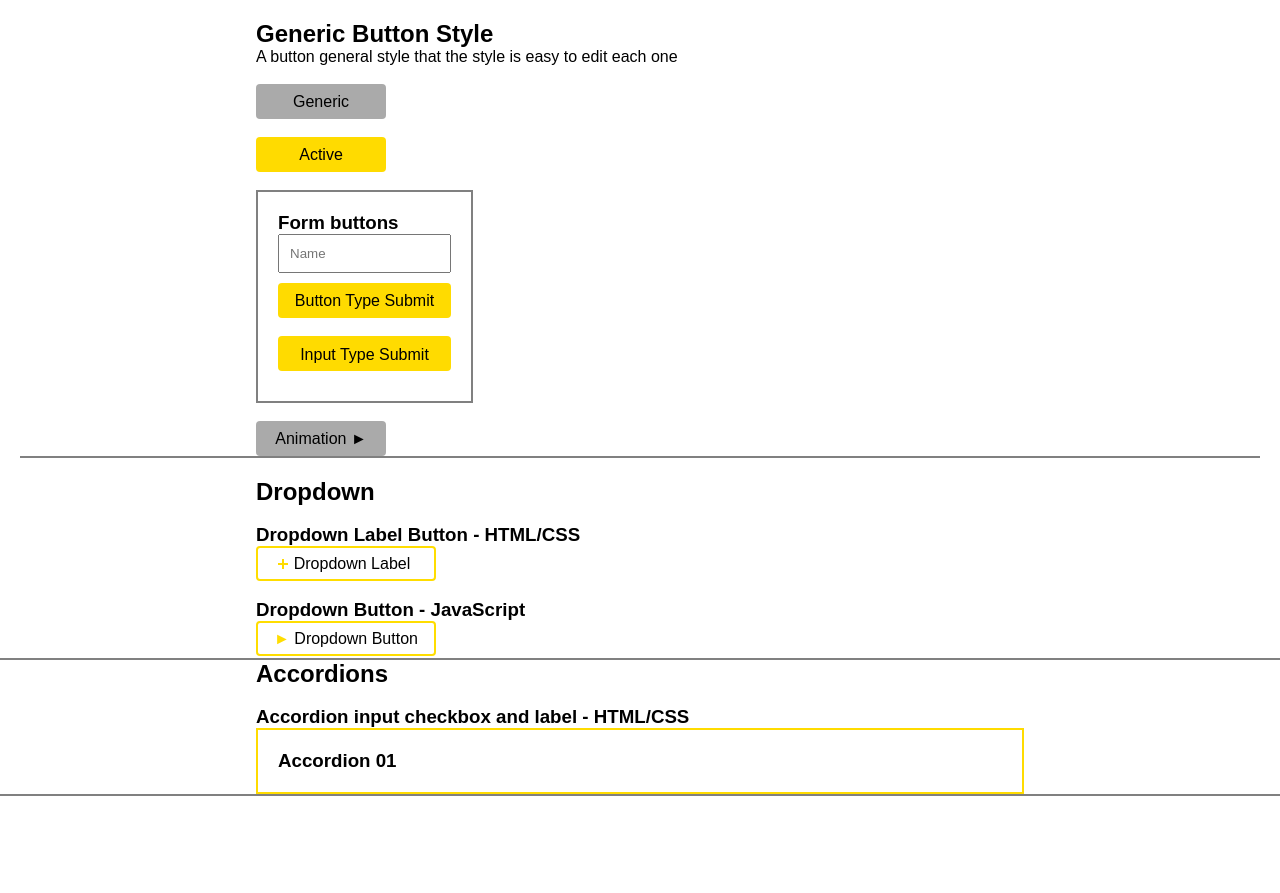
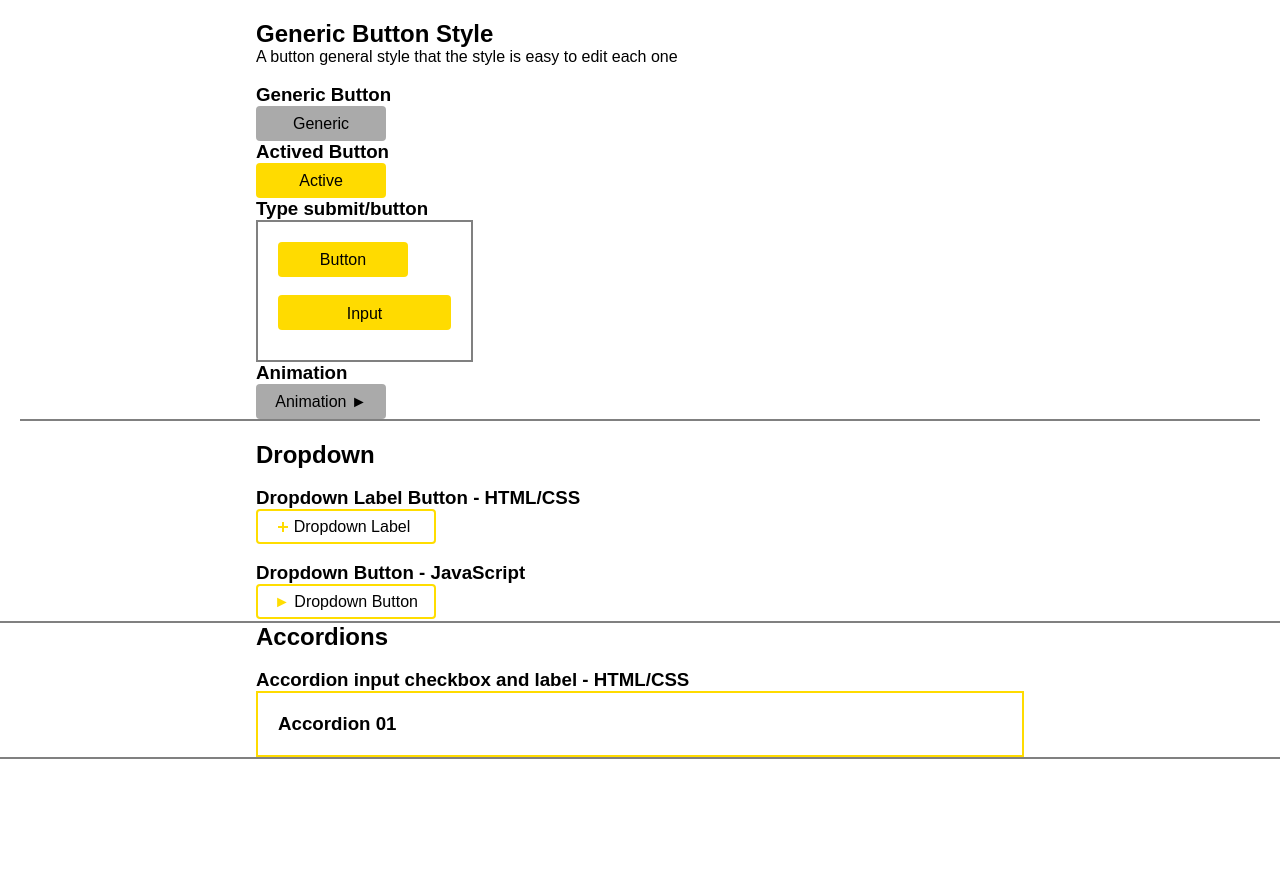
Before and after one commit to GustavoDias7/componentes, a plain HTML site: page index.html in a window 1280 px wide. Drawn offline with Linux system fonts and the light colour scheme.

Commit message:
Adding example container

```diff
--- a/index.html
+++ b/index.html
@@ -10,7 +10,7 @@
     <link rel="stylesheet" href="./generic button/generic-button.css" />
     <link rel="stylesheet" href="./dropdown/dropdown.css" />
     <link rel="stylesheet" href="./accordion/accordion.css" />
-    <link rel="stylesheet" href="./header-patterns/header-patterns.css">
+    <link rel="stylesheet" href="./header-patterns/header-patterns.css" />
   </head>
 
   <body>
@@ -22,35 +22,31 @@
           <br />
         </div>
 
+        <h3>Generic Button</h3>
+        <div class="example">
           <button class="button">Generic</button>
+        </div>
+
+        <h3>Actived Button</h3>
+        <div class="example">
+          <button class="button active-btn">Active</button>
+        </div>
+
+        <h3>Type submit/button</h3>
+        <div class="example">
+          <form action="">
+            <button class="button active-btn" type="submit">Button</button>
             <br />
+            <input class="button active-btn" type="submit" value="Input" />
+          </form>
+        </div>
 
-        <button class="button active-btn">Active</button>
-        <br />
-
-        <form action="">
-          <h3>Form buttons</h3>
-          <input type="text" placeholder="Name" />
-          <br />
-          <button
-            class="button submit-btn active-btn"
-            type="submit"
-            class="submit-btn"
-          >
-            Button Type Submit
-          </button>
-          <br />
-          <input
-            class="button submit-btn active-btn"
-            type="submit"
-            value="Input Type Submit"
-          />
-        </form>
-        <br />
-
+        <h3>Animation</h3>
+        <div class="example">
           <button class="button">
             Animation <span class="arrow">&#9658;</span>
           </button>
+        </div>
       </div>
     </section>
 
@@ -62,6 +58,7 @@
         </div>
 
         <h3>Dropdown Label Button - HTML/CSS</h3>
+        <div class="example">
           <label class="dropdown-lb" for="dropdown-lb">
             <input type="checkbox" id="dropdown-lb" />
             <span class="dropdown-name">
@@ -72,15 +69,17 @@
                 <p>
                   Lorem ipsum dolor sit amet consectetur adipisicing elit.
                   Necessitatibus explicabo molestiae amet facilis ipsam, ut
-                incidunt eaque? Et, ullam, cupiditate impedit, fugiat architecto
-                cum est veniam excepturi hic illum laboriosam.
+                  incidunt eaque? Et, ullam, cupiditate impedit, fugiat
+                  architecto cum est veniam excepturi hic illum laboriosam.
                 </p>
               </div>
             </div>
           </label>
+        </div>
         <br />
 
         <h3>Dropdown Button - JavaScript</h3>
+        <div class="example">
           <button class="dropdown-btn">
             <span class="dropdown-btn-name">
               <span class="dropdown-btn-arrow">&#9658;</span> Dropdown Button
@@ -90,16 +89,18 @@
                 <p>
                   Lorem ipsum dolor sit amet consectetur adipisicing elit.
                   Necessitatibus explicabo molestiae amet facilis ipsam, ut
-                incidunt eaque? Et, ullam, cupiditate impedit, fugiat architecto
-                cum est veniam excepturi hic illum laboriosam.
+                  incidunt eaque? Et, ullam, cupiditate impedit, fugiat
+                  architecto cum est veniam excepturi hic illum laboriosam.
                 </p>
               </div>
             </div>
           </button>
+        </div>
 
         <!--
         <h3>Dropdown menu - JavaScript</h3>
-        <div style="display: flex;">
+        <div class="example">
+          <div style="display: flex">
             <button class="dropdown-menu">
               Dropdown 1
               <ul>
@@ -108,6 +109,7 @@
                 <li><a href="#">Item 3</a></li>
               </ul>
             </button>
+          </div>
         </div>
         -->
       </div>
@@ -121,23 +123,31 @@
         </div>
 
         <h3>Accordion input checkbox and label - HTML/CSS</h3>
+        <div class="example">
           <label class="accordion" for="accordion-check">
-          <input type="checkbox" class="accordion-input" id="accordion-check">
+            <input
+              type="checkbox"
+              class="accordion-input"
+              id="accordion-check"
+            />
             <div class="accordion-header">
               <h3>Accordion 01</h3>
             </div>
             <div class="accordion-content">
               <div>
                 <p>
-                Lorem ipsum dolor sit, amet consectetur adipisicing elit. Fugit corrupti ut dignissimos magni delectus! Cupiditate ratione quo minima incidunt voluptas?
+                  Lorem ipsum dolor sit, amet consectetur adipisicing elit.
+                  Fugit corrupti ut dignissimos magni delectus! Cupiditate
+                  ratione quo minima incidunt voluptas?
                 </p>
               </div>
             </div>
           </label>
         </div>
+      </div>
     </section>
 
     <script src="./dropdown/dropdown-btn.js"></script>
-    <!-- <script src="./dropdown/dropdown-menu.js"></script> -->
+    <script src="./dropdown/dropdown-menu.js"></script>
   </body>
 </html>
```
Lines whose indentation alone changed are shown as unchanged.
